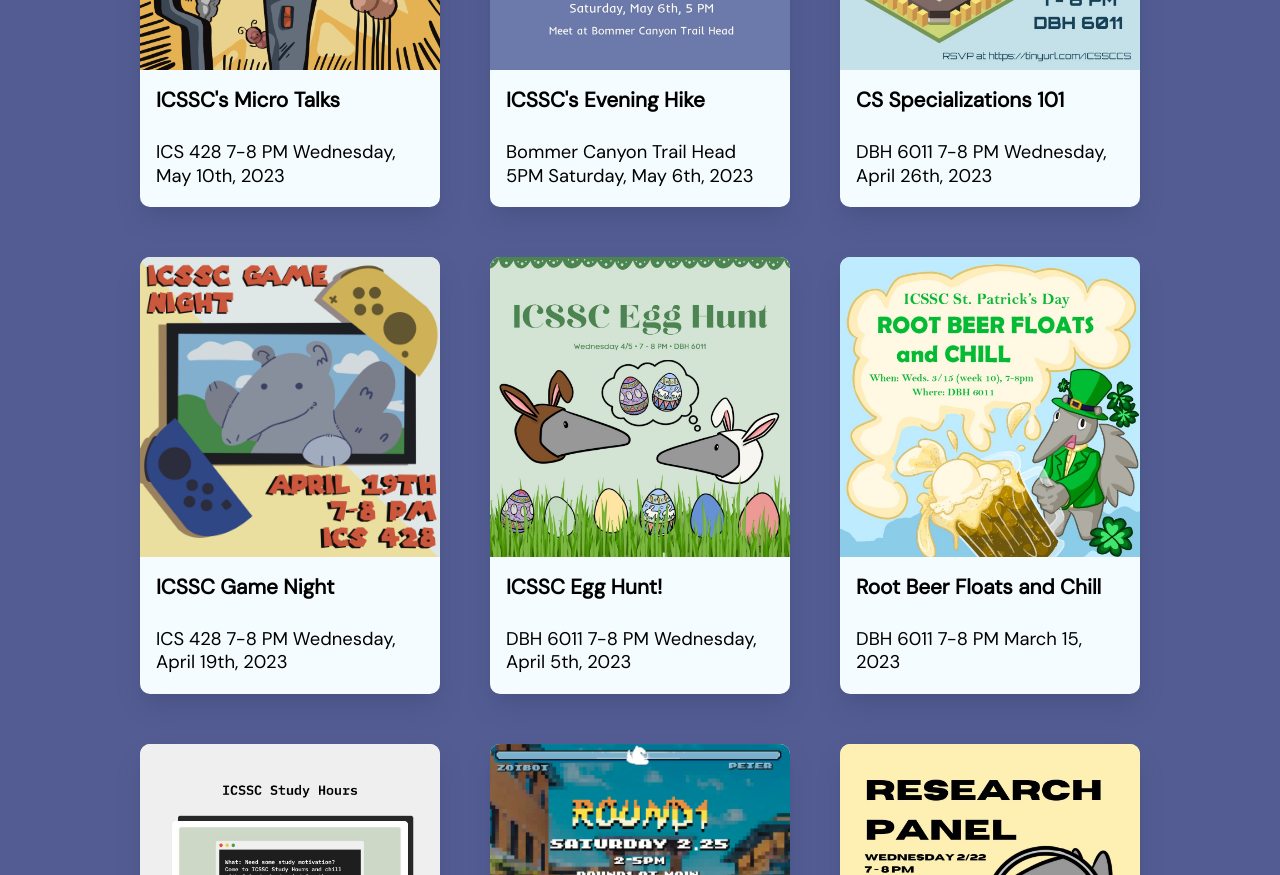
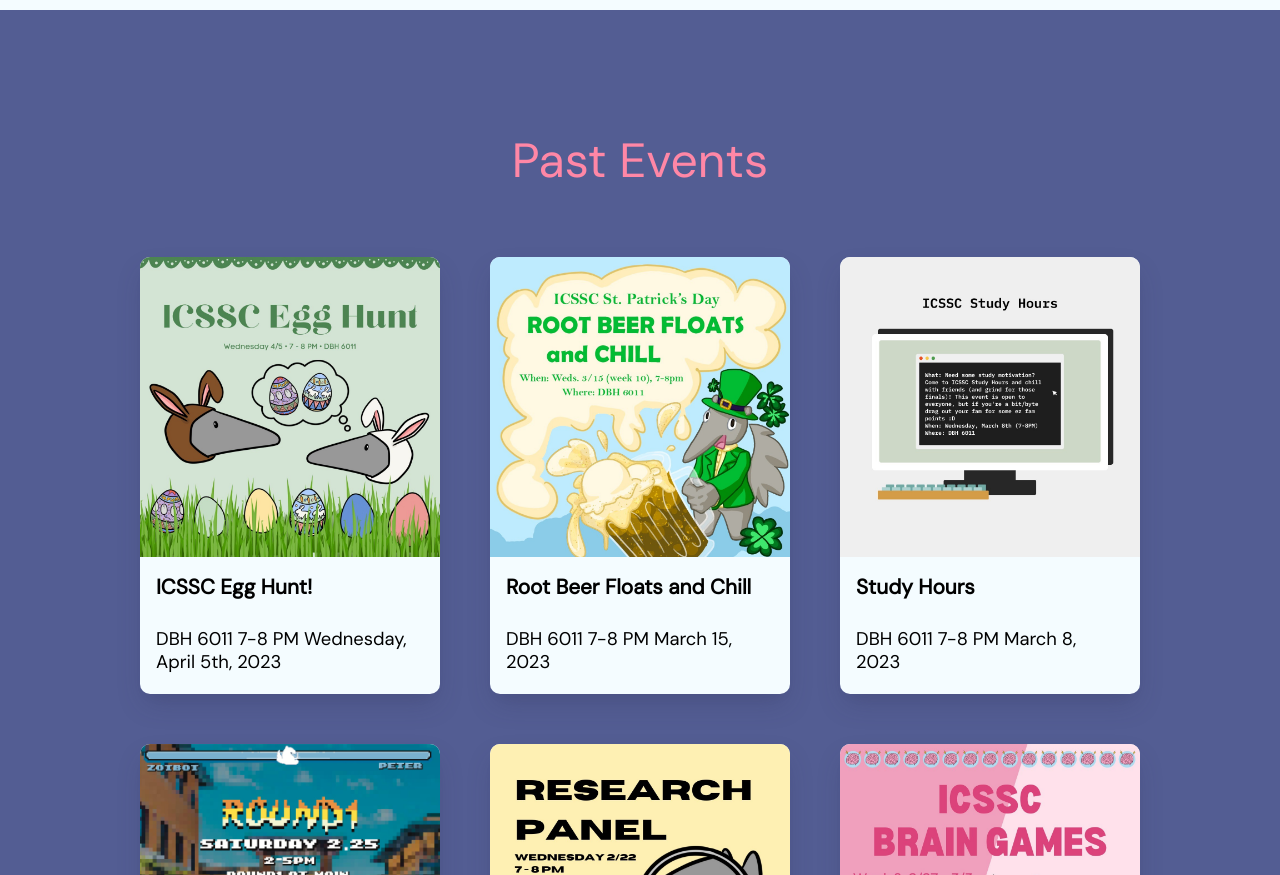
Before and after one commit to icssc/icssc-website, a Next.js app: page /events in a window 1280 px wide. Shown: the part 1540-2415 px from the top of the page. Built offline with nearby package versions, Linux system fonts and the light colour scheme.

Commit message:
Refactor current and past event handling

```diff
--- a/assets/data/events.json
+++ b/assets/data/events.json
@@ -1,5 +1,5 @@
 {
-    "current": [
+    "events": [
         {
             "src":"/assets/img/events/event_icsscfair.jpg",
             "title":"ICSSC at AIFs",
@@ -14,10 +14,7 @@
             "location": "DBH 6011 or Zoom 7-8 PM",
             "desc": "Curious about ICSSC? 🖥️ Want to get to know ICSSC's board members? 👀 Join us for our Hybrid Meet the Board + Q&A! 🥳 Ask any questions you may have before the quarter starts and have a chance to connect and network with the board members. 💙 Make sure to RSVP on our Linktree to jump in on the fun! 😃",
             "rsvp_src": "https://uci.zoom.us/j/99078488635"
-        }
-    ],
-
-    "past": [
+        },
         {
             "src":"/assets/img/events/event_microtalk.png",
             "title":"ICSSC's Micro Talks",
--- a/pages/events.js
+++ b/pages/events.js
@@ -62,6 +62,32 @@ function Event(props) {
 }
 
 export default function Events() {
+  const currentDate = new Date();
+  const events = EventsData.events;
+
+  const currentEvents = events.filter((event) => {
+    /**
+     * eventDate expects the format of event.time to be of a format "Monday, September 25th, 2023"
+     * Including the day, then month + date (with a suffix!), and lastly a year is necessary for the formatting
+     */
+    const eventDate = new Date(
+      event.time
+        .split(" ")
+        .slice(1)
+        .join(" ")
+        .replace(/(\d)(st|nd|rd|th)/, "$1")
+    );
+
+    if (isNaN(eventDate)) {
+      // console.error(`Invalid time format for event: ${event.title}`);
+      return false;
+    }
+
+    return currentDate < eventDate;
+  });
+
+  const pastEvents = events.slice(currentEvents.length);
+
   return (
     <>
       <div className="sectionAlt">
@@ -69,11 +95,11 @@ export default function Events() {
         <h2>Upcoming Events</h2>
 
         {/* Events */}
-        {EventsData.current.length > 0 ? (
+        {currentEvents?.length > 0 ? (
           <Row style={{ justifyContent: "center" }}>
             <div className={`${styles.sectionEvents} `}>
               <div className={`${styles.eventsGrid}`}>
-                {EventsData["current"].map((event) => (
+                {currentEvents?.map((event) => (
                   <Event {...event} iscurrent="true" key={event.title} />
                 ))}
               </div>
@@ -84,13 +110,13 @@ export default function Events() {
         )}
       </div>
 
-      {/* Event Past Section */}
+      {/* Past Events */}
       <div className="section">
         <h2>Past Events</h2>
         <Row style={{ justifyContent: "center" }}>
           <div className={`${styles.sectionEvents} `}>
             <div className={`${styles.eventsGrid}`}>
-              {EventsData.past.map((pastEvent) => (
+              {pastEvents?.map((pastEvent) => (
                 <Event {...pastEvent} isCurrent={false} key={pastEvent.title} />
               ))}
             </div>
```
